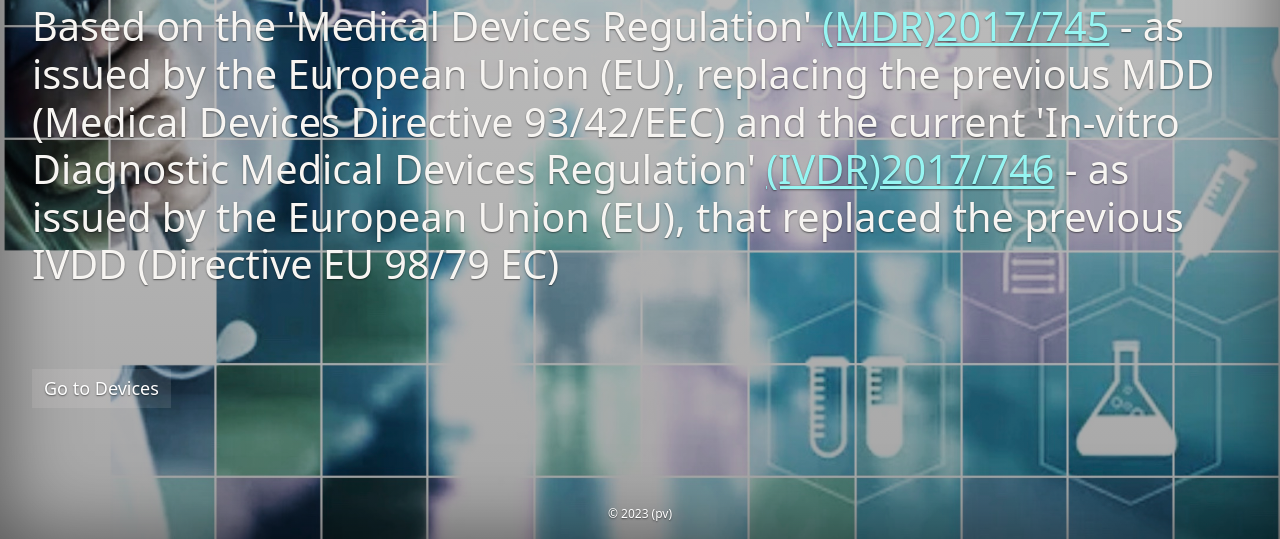
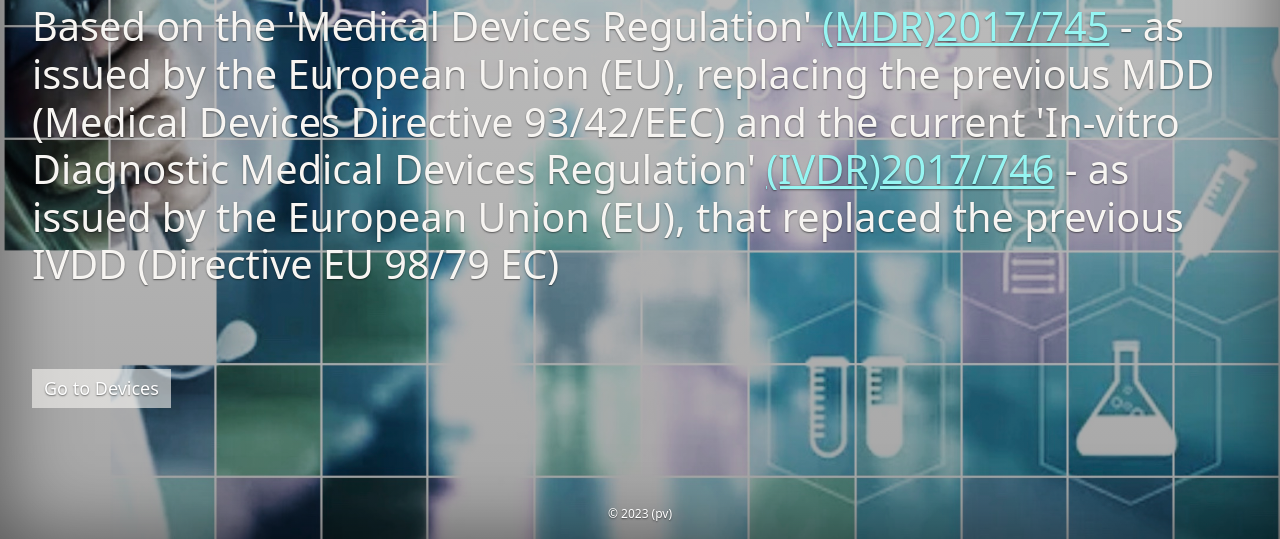
Before and after one commit to pascal7777/Devices, a Node server app: page / in a window 1280 px wide. Shown: the part 261-800 px from the top of the page. Run offline with Node 20, Linux system fonts and the light colour scheme; some libraries are stand-ins or nearby versions.

Commit message:
Update home.css

```diff
--- a/public/stylesheets/home.css
+++ b/public/stylesheets/home.css
@@ -51,7 +51,7 @@
 
 
 .button {
-        background-color:rgba(247,245,242,0.1);
+        background-color:rgba(247,245,242,0.6);
         border: none;
         color: white;
         padding: 6px 12px;
```
